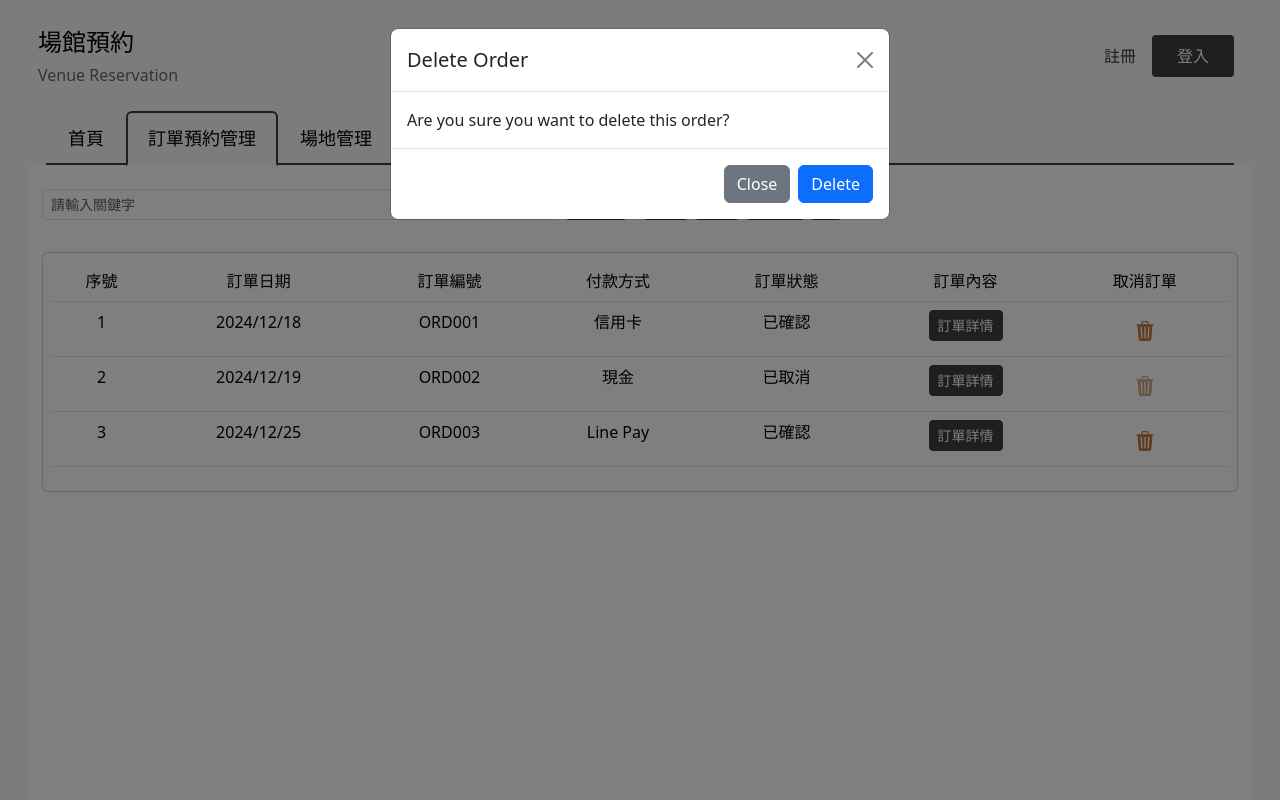
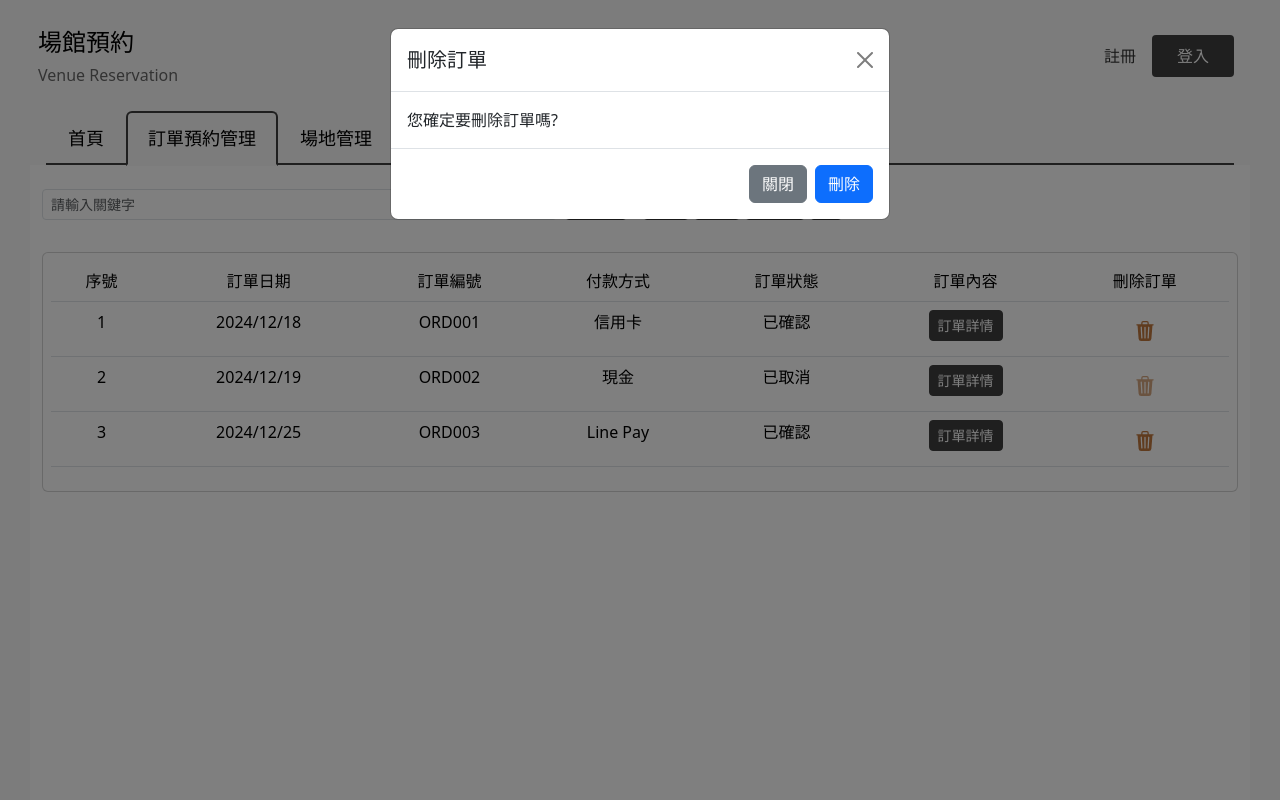
Before and after one commit to D1204480/sport_reservation_frontend_Admin, a Vue app in the folder sport_reservation_frontend_Admin/: page /order in a window 1280 px wide. Both pictures are taken after a click on the button 1144 px from the left and 329 px from the top of the page. Shown: the top 800 px of the page. Built offline with nearby package versions, Linux system fonts and the light colour scheme.

Commit message:
Update OrderView.vue

```diff
--- a/sport_reservation_frontend_Admin/src/views/OrderView.vue
+++ b/sport_reservation_frontend_Admin/src/views/OrderView.vue
@@ -66,7 +66,7 @@
                 <th scope="col">付款方式</th>
                 <th scope="col">訂單狀態</th>
                 <th scope="col">訂單內容</th>
-                <th scope="col">取消訂單</th>
+                <th scope="col">刪除訂單</th>
               </tr>
             </thead>
             <tbody>
@@ -145,15 +145,15 @@
     <div class="modal-dialog">
       <div class="modal-content">
         <div class="modal-header">
-          <h5 class="modal-title" id="exampleModalLabel">Delete Order</h5>
+          <h5 class="modal-title" id="exampleModalLabel">刪除訂單</h5>
           <button type="button" class="btn-close" data-bs-dismiss="modal" aria-label="Close"></button>
         </div>
         <div class="modal-body">
-          Are you sure you want to delete this order?
+          您確定要刪除訂單嗎?
         </div>
         <div class="modal-footer">
-          <button type="button" class="btn btn-secondary" data-bs-dismiss="modal">Close</button>
-          <button type="button" class="btn btn-primary" data-bs-dismiss="modal" v-on:click="deleteOrder">Delete</button>
+          <button type="button" class="btn btn-secondary" data-bs-dismiss="modal">關閉</button>
+          <button type="button" class="btn btn-primary" data-bs-dismiss="modal" v-on:click="deleteOrder">刪除</button>
         </div>
       </div>
     </div>
```
